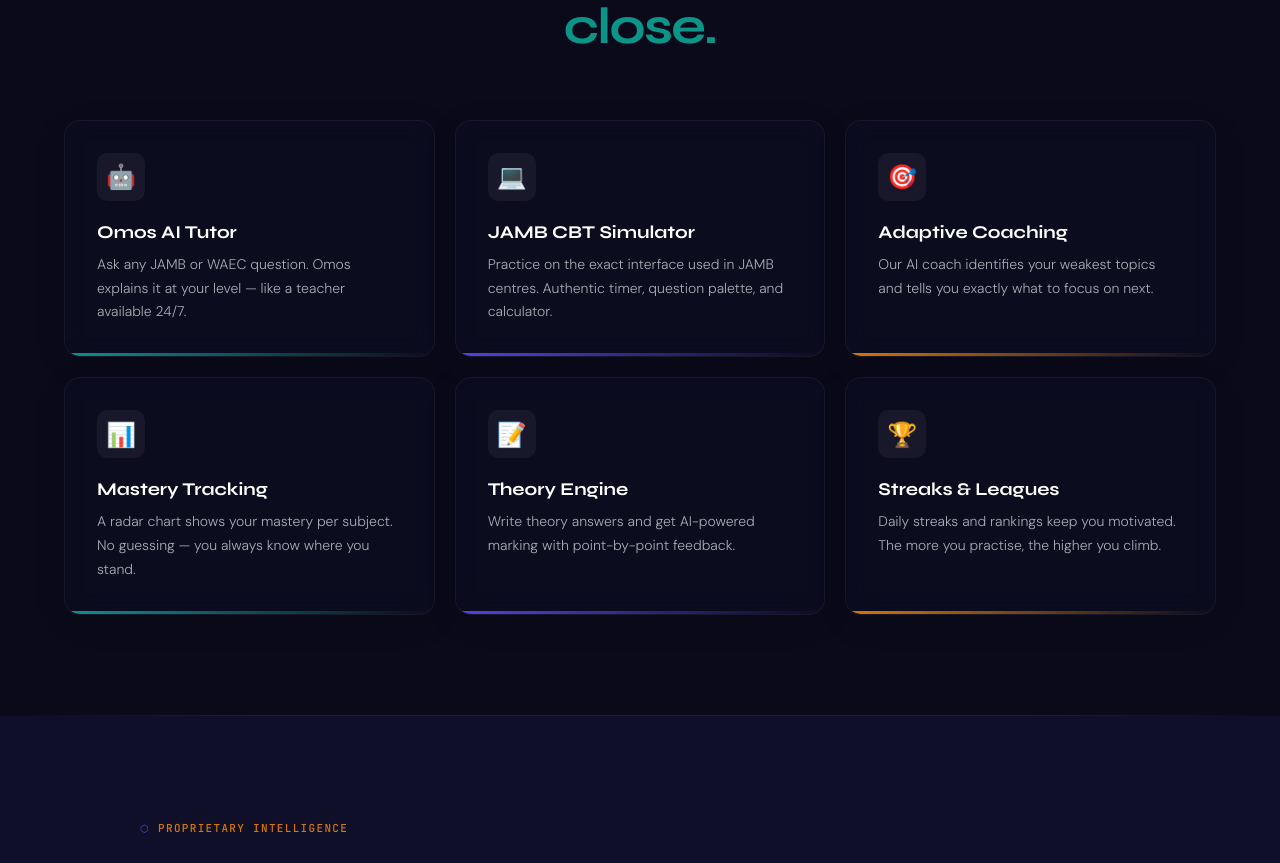
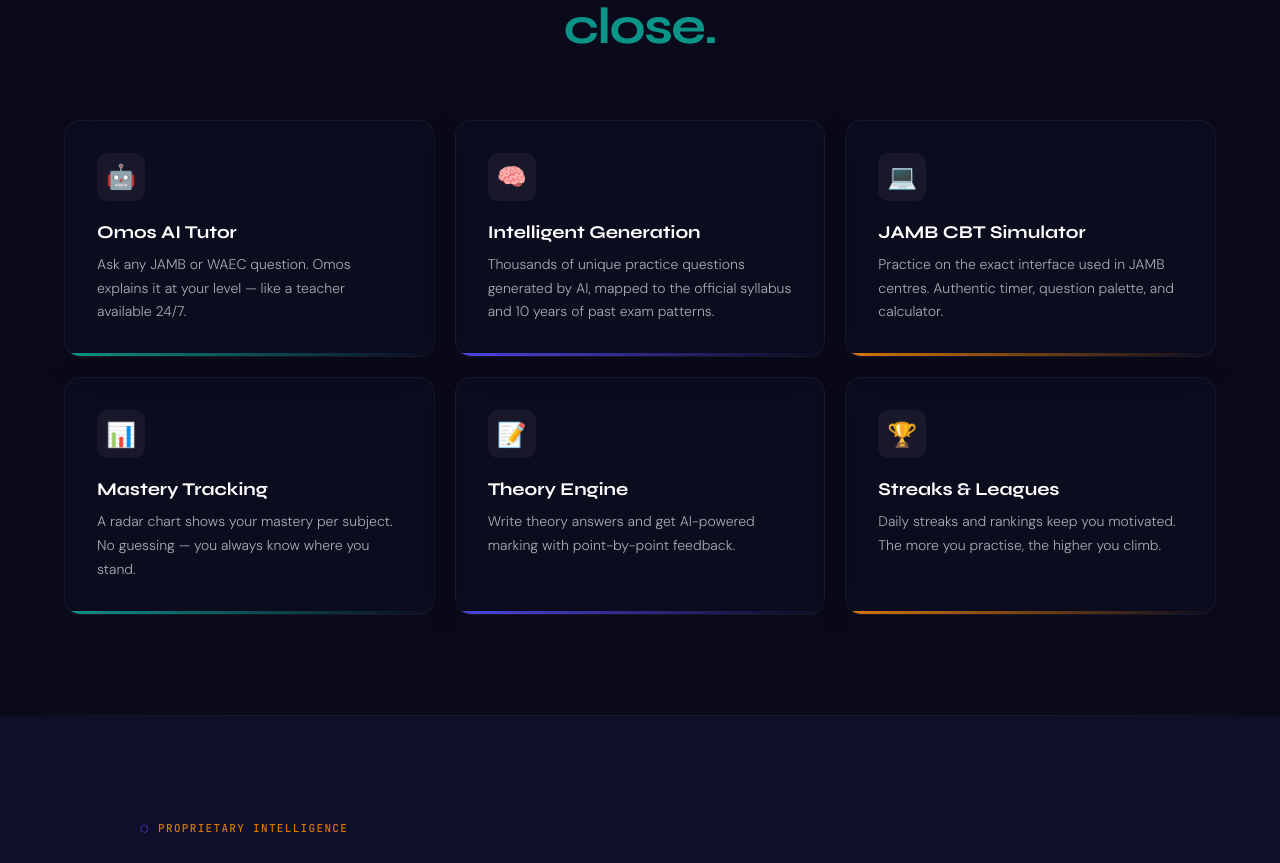
Before and after one commit to PegBitStudio/officialPegBit, a Next.js app: page /examsurf in a window 1280 px wide. Shown: the part 1301-2164 px from the top of the page. Built offline with nearby package versions, Linux system fonts and the light colour scheme.

Commit message:
docs: add AI question generation feature to ExamSurf details

```diff
--- a/src/app/examsurf/page.js
+++ b/src/app/examsurf/page.js
@@ -105,8 +105,8 @@
             <div className="responsive-grid" style={{ gridTemplateColumns: 'repeat(auto-fit, minmax(min(100%, 300px), 1fr))', gap: '20px' }}>
               {[
                 { icon: '🤖', title: 'Omos AI Tutor', desc: 'Ask any JAMB or WAEC question. Omos explains it at your level — like a teacher available 24/7.', color: 'var(--teal)' },
-                { icon: '💻', title: 'JAMB CBT Simulator', desc: 'Practice on the exact interface used in JAMB centres. Authentic timer, question palette, and calculator.', color: 'var(--indigo)' },
-                { icon: '🎯', title: 'Adaptive Coaching', desc: 'Our AI coach identifies your weakest topics and tells you exactly what to focus on next.', color: 'var(--gold-light)' },
+                { icon: '🧠', title: 'Intelligent Generation', desc: 'Thousands of unique practice questions generated by AI, mapped to the official syllabus and 10 years of past exam patterns.', color: 'var(--indigo)' },
+                { icon: '💻', title: 'JAMB CBT Simulator', desc: 'Practice on the exact interface used in JAMB centres. Authentic timer, question palette, and calculator.', color: 'var(--gold-light)' },
                 { icon: '📊', title: 'Mastery Tracking', desc: 'A radar chart shows your mastery per subject. No guessing — you always know where you stand.', color: 'var(--teal)' },
                 { icon: '📝', title: 'Theory Engine', desc: 'Write theory answers and get AI-powered marking with point-by-point feedback.', color: 'var(--indigo)' },
                 { icon: '🏆', title: 'Streaks & Leagues', desc: 'Daily streaks and rankings keep you motivated. The more you practise, the higher you climb.', color: 'var(--gold-light)' },
--- a/src/components/ProductsSection.js
+++ b/src/components/ProductsSection.js
@@ -83,7 +83,7 @@
                 <div style={{ fontSize: '12px', color: 'var(--text-muted)', fontFamily: "'JetBrains Mono', monospace", letterSpacing: '0.05em' }}>AI Exam Preparation</div>
               </div>
               <div style={{ padding: '20px 28px 28px', flexGrow: 1 }}>
-                <p style={{ fontSize: '14px', fontWeight: 300, lineHeight: 1.7, color: 'var(--text-dim)' }}>An AI-driven exam preparation platform for JAMB and WAEC, generating personalised practice questions powered by ten years of exam data.</p>
+                <p style={{ fontSize: '14px', fontWeight: 300, lineHeight: 1.7, color: 'var(--text-dim)' }}>An AI-driven platform for JAMB and WAEC that intelligently generates thousands of unique practice questions based on 10 years of past exam patterns and syllabus data.</p>
               </div>
               <div style={{ padding: '0 28px 24px' }}>
                 <Link href="/examsurf" style={{ display: 'inline-flex', alignItems: 'center', gap: '6px', fontSize: '13px', fontWeight: 500, color: 'var(--teal)', transition: 'gap 0.2s', cursor: 'pointer', textDecoration: 'none' }}>Learn More & View Demo →</Link>
```
